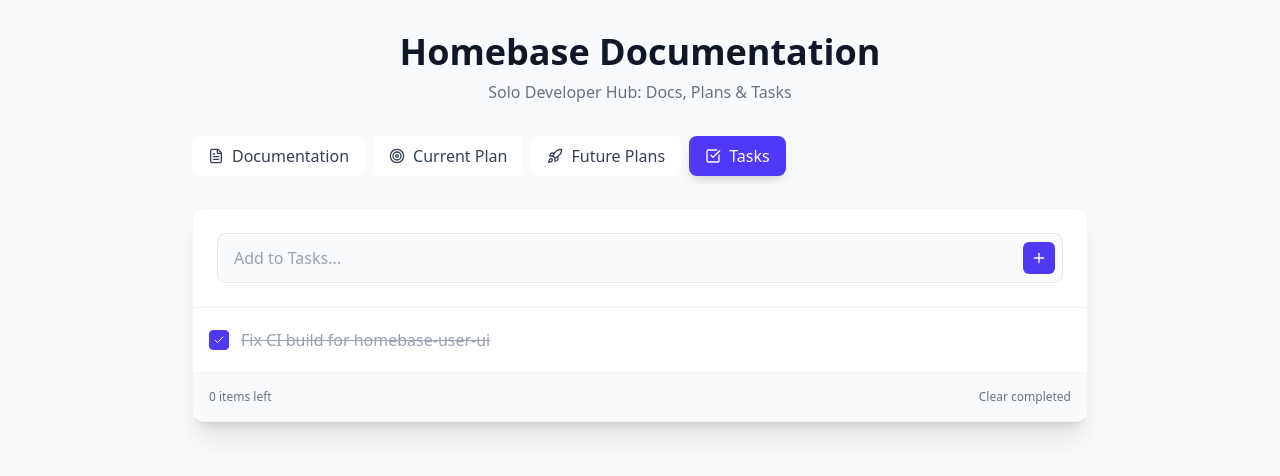
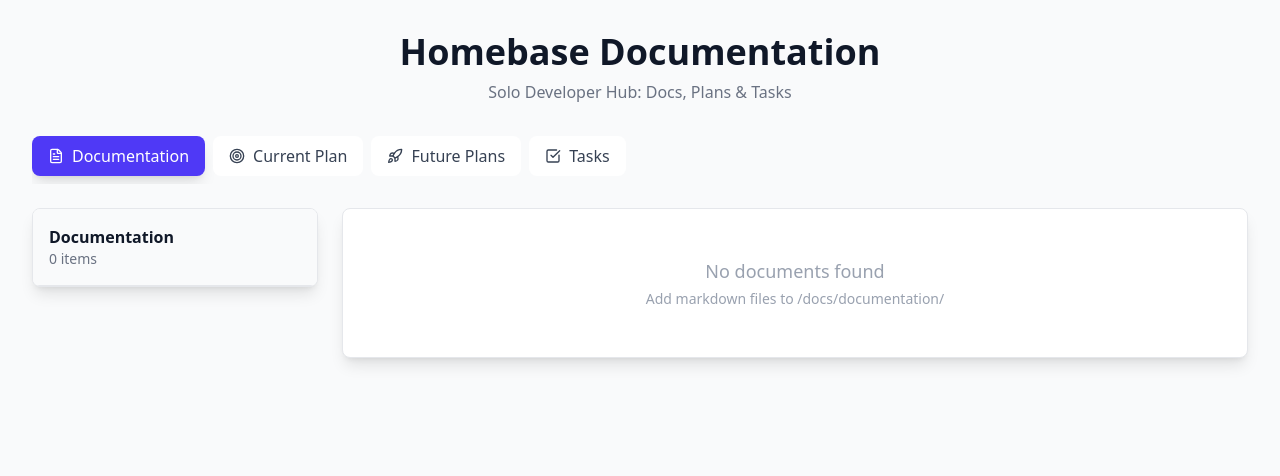
Before and after one commit to CherupallyPremkumar/homebase-documentation, a React (Vite) app: page / in a window 1280 px wide. Shown: the top 476 px of the page. Built offline with nearby package versions, Linux system fonts and the light colour scheme.

Commit message:
Implement file-based documentation system with markdown support

```diff
--- a/package.json
+++ b/package.json
@@ -15,9 +15,13 @@
     "@tailwindcss/vite": "^4.1.18",
     "class-variance-authority": "^0.7.1",
     "clsx": "^2.1.1",
+    "gray-matter": "^4.0.3",
     "lucide-react": "^0.562.0",
+    "plantuml-encoder": "^1.4.0",
     "react": "^19.2.0",
     "react-dom": "^19.2.0",
+    "react-markdown": "^10.1.0",
+    "remark-gfm": "^4.0.1",
     "tailwind-merge": "^3.4.0",
     "tailwindcss-animate": "^1.0.7"
   },
--- a/src/App.tsx
+++ b/src/App.tsx
@@ -1,89 +1,23 @@
-import { useState, useEffect } from 'react';
-import { Plus, Trash2, Check, FileText, Target, Rocket, CheckSquare } from 'lucide-react';
+import { useState, useMemo } from 'react';
+import { FileText, Target, Rocket, CheckSquare } from 'lucide-react';
+import ReactMarkdown from 'react-markdown';
+import remarkGfm from 'remark-gfm';
+import matter from 'gray-matter';
 import { cn } from '@/lib/utils';
 
 type Category = 'documentation' | 'current-plan' | 'future-plans' | 'tasks';
 
-interface Todo {
+interface DocItem {
   id: string;
-  text: string;
-  completed: boolean;
-  createdAt: number;
+  title: string;
   category: Category;
+  content: string;
+  order?: number;
+  priority?: string;
 }
 
-const SEED_ITEMS: Todo[] = [
-  // Documentation
-  {
-    id: 'doc-1',
-    text: '📦 Package Management: Using Git URL dependencies (v1.0.0) for @homebase/shared',
-    completed: false,
-    createdAt: Date.now() - 1000,
-    category: 'documentation',
-  },
-  {
-    id: 'doc-2',
-    text: '🏗️ Architecture: Modular Monolith with Chenile Framework (Java backend)',
-    completed: false,
-    createdAt: Date.now() - 2000,
-    category: 'documentation',
-  },
-  {
-    id: 'doc-3',
-    text: '⚛️ Frontend Stack: React + TypeScript + Tailwind CSS',
-    completed: false,
-    createdAt: Date.now() - 3000,
-    category: 'documentation',
-  },
-
-  // Current Plan
-  {
-    id: 'current-1',
-    text: '🛠️ Building product management module with variants and pricing',
-    completed: false,
-    createdAt: Date.now() - 4000,
-    category: 'current-plan',
-  },
-  {
-    id: 'current-2',
-    text: '🎨 Developing user-facing e-commerce UI (homebase-user-ui)',
-    completed: false,
-    createdAt: Date.now() - 5000,
-    category: 'current-plan',
-  },
-
-  // Future Plans
-  {
-    id: 'future-1',
-    text: '📦 Phase 2: Migrate to GitHub Packages for dependency management',
-    completed: false,
-    createdAt: Date.now() - 6000,
-    category: 'future-plans',
-  },
-  {
-    id: 'future-2',
-    text: '🏗️ Phase 3: Evaluate Monorepo (Turborepo/Nx) when team grows',
-    completed: false,
-    createdAt: Date.now() - 7000,
-    category: 'future-plans',
-  },
-  {
-    id: 'future-3',
-    text: '📝 Document API contracts between frontend and backend',
-    completed: false,
-    createdAt: Date.now() - 8000,
-    category: 'future-plans',
-  },
-
-  // Tasks
-  {
-    id: 'task-1',
-    text: 'Fix CI build for homebase-user-ui',
-    completed: true,
-    createdAt: Date.now() - 9000,
-    category: 'tasks',
-  },
-];
+// Import all markdown files
+const docFiles = import.meta.glob('../docs/**/*.md', { as: 'raw', eager: true });
 
 const CATEGORIES = [
   { id: 'documentation' as Category, label: 'Documentation', icon: FileText, color: 'blue' },
@@ -93,52 +27,41 @@ const CATEGORIES = [
 ];
 
 function App() {
-  const [activeCategory, setActiveCategory] = useState<Category>('tasks');
-  const [todos, setTodos] = useState<Todo[]>(() => {
-    const saved = localStorage.getItem('homebase-items');
-    if (saved) {
-      return JSON.parse(saved);
+  const [activeCategory, setActiveCategory] = useState<Category>('documentation');
+  const [selectedDoc, setSelectedDoc] = useState<string | null>(null);
+
+  // Parse all markdown files
+  const docs = useMemo(() => {
+    const parsedDocs: DocItem[] = [];
+
+    Object.entries(docFiles).forEach(([path, content]) => {
+      const { data, content: markdown } = matter(content);
+      const category = data.category as Category;
+
+      if (category) {
+        parsedDocs.push({
+          id: path,
+          title: data.title || path.split('/').pop()?.replace('.md', '') || 'Untitled',
+          category,
+          content: markdown,
+          order: data.order,
+          priority: data.priority,
+        });
       }
-    return SEED_ITEMS;
     });
-  const [inputValue, setInputValue] = useState('');
 
-  useEffect(() => {
-    localStorage.setItem('homebase-items', JSON.stringify(todos));
-  }, [todos]);
+    // Sort by order if available
+    return parsedDocs.sort((a, b) => (a.order || 999) - (b.order || 999));
+  }, []);
 
-  const addTodo = (e: React.FormEvent) => {
-    e.preventDefault();
-    if (!inputValue.trim()) return;
-
-    const newTodo: Todo = {
-      id: crypto.randomUUID(),
-      text: inputValue.trim(),
-      completed: false,
-      createdAt: Date.now(),
-      category: activeCategory,
-    };
-
-    setTodos([newTodo, ...todos]);
-    setInputValue('');
-  };
-
-  const toggleTodo = (id: string) => {
-    setTodos(todos.map(todo =>
-      todo.id === id ? { ...todo, completed: !todo.completed } : todo
-    ));
-  };
-
-  const deleteTodo = (id: string) => {
-    setTodos(todos.filter(todo => todo.id !== id));
-  };
-
-  const filteredTodos = todos.filter(todo => todo.category === activeCategory);
+  const filteredDocs = docs.filter(doc => doc.category === activeCategory);
+  const activeDoc = selectedDoc ? docs.find(d => d.id === selectedDoc) : filteredDocs[0];
   const activeConfig = CATEGORIES.find(c => c.id === activeCategory)!;
 
   return (
-    <div className="min-h-screen bg-gray-50 dark:bg-gray-900 py-8 px-4 sm:px-6 lg:px-8">
-      <div className="max-w-4xl mx-auto">
+    <div className="min-h-screen bg-gray-50 dark:bg-gray-900">
+      <div className="max-w-7xl mx-auto px-4 sm:px-6 lg:px-8 py-8">
+        {/* Header */}
         <div className="text-center mb-8">
           <h1 className="text-4xl font-bold text-gray-900 dark:text-white mb-2">
             Homebase Documentation
@@ -156,7 +79,10 @@ function App() {
             return (
               <button
                 key={cat.id}
-                onClick={() => setActiveCategory(cat.id)}
+                onClick={() => {
+                  setActiveCategory(cat.id);
+                  setSelectedDoc(null);
+                }}
                 className={cn(
                   "flex items-center gap-2 px-4 py-2 rounded-lg font-medium transition-all whitespace-nowrap",
                   isActive
@@ -171,82 +97,68 @@ function App() {
           })}
         </div>
 
-        <div className="bg-white dark:bg-gray-800 rounded-xl shadow-xl overflow-hidden border border-gray-100 dark:border-gray-700">
-          <div className="p-6 border-b border-gray-100 dark:border-gray-700 bg-white/50 dark:bg-gray-800/50 backdrop-blur-sm">
-            <form onSubmit={addTodo} className="relative">
-              <input
-                type="text"
-                value={inputValue}
-                onChange={(e) => setInputValue(e.target.value)}
-                placeholder={`Add to ${activeConfig.label}...`}
-                className="w-full px-4 py-3 pr-12 rounded-lg border border-gray-200 dark:border-gray-600 focus:ring-2 focus:ring-indigo-500 focus:border-indigo-500 bg-gray-50 dark:bg-gray-900 text-gray-900 dark:text-white transition-all duration-200 placeholder:text-gray-400"
-              />
+        {/* Content Area */}
+        <div className="grid grid-cols-1 lg:grid-cols-4 gap-6">
+          {/* Sidebar - Document List */}
+          <div className="lg:col-span-1">
+            <div className="bg-white dark:bg-gray-800 rounded-lg shadow-lg border border-gray-200 dark:border-gray-700 overflow-hidden">
+              <div className="p-4 border-b border-gray-200 dark:border-gray-700 bg-gray-50 dark:bg-gray-900">
+                <h2 className="font-semibold text-gray-900 dark:text-white">
+                  {activeConfig.label}
+                </h2>
+                <p className="text-sm text-gray-500 dark:text-gray-400">
+                  {filteredDocs.length} {filteredDocs.length === 1 ? 'item' : 'items'}
+                </p>
+              </div>
+              <div className="divide-y divide-gray-200 dark:divide-gray-700">
+                {filteredDocs.map((doc) => (
                   <button
-                type="submit"
-                className="absolute right-2 top-1/2 -translate-y-1/2 p-2 bg-indigo-600 text-white rounded-md hover:bg-indigo-700 focus:outline-none focus:ring-2 focus:ring-offset-2 focus:ring-indigo-500 transition-colors duration-200"
+                    key={doc.id}
+                    onClick={() => setSelectedDoc(doc.id)}
+                    className={cn(
+                      "w-full text-left px-4 py-3 hover:bg-gray-50 dark:hover:bg-gray-700 transition-colors",
+                      selectedDoc === doc.id && "bg-indigo-50 dark:bg-indigo-900/20 border-l-4 border-indigo-600"
+                    )}
                   >
-                <Plus className="h-4 w-4" />
+                    <div className="font-medium text-gray-900 dark:text-white text-sm">
+                      {doc.title}
+                    </div>
+                    {doc.priority && (
+                      <span className={cn(
+                        "inline-block mt-1 text-xs px-2 py-0.5 rounded",
+                        doc.priority === 'high' && "bg-red-100 text-red-700 dark:bg-red-900/30 dark:text-red-400",
+                        doc.priority === 'medium' && "bg-yellow-100 text-yellow-700 dark:bg-yellow-900/30 dark:text-yellow-400"
+                      )}>
+                        {doc.priority}
+                      </span>
+                    )}
                   </button>
-            </form>
+                ))}
+              </div>
+            </div>
           </div>
 
-          <div className="max-h-[60vh] overflow-y-auto">
-            {filteredTodos.length === 0 ? (
-              <div className="p-12 text-center text-gray-400 dark:text-gray-500">
-                <p className="text-lg">No items yet</p>
-                <p className="text-sm mt-1">Add your first {activeConfig.label.toLowerCase()} item</p>
+          {/* Main Content - Markdown Viewer */}
+          <div className="lg:col-span-3">
+            <div className="bg-white dark:bg-gray-800 rounded-lg shadow-lg border border-gray-200 dark:border-gray-700 overflow-hidden">
+              {activeDoc ? (
+                <div className="p-8">
+                  <h1 className="text-3xl font-bold text-gray-900 dark:text-white mb-6">
+                    {activeDoc.title}
+                  </h1>
+                  <div className="prose prose-lg dark:prose-invert max-w-none">
+                    <ReactMarkdown remarkPlugins={[remarkGfm]}>
+                      {activeDoc.content}
+                    </ReactMarkdown>
+                  </div>
                 </div>
               ) : (
-              <ul className="divide-y divide-gray-100 dark:divide-gray-700">
-                {filteredTodos.map((todo) => (
-                  <li
-                    key={todo.id}
-                    className="group flex items-center justify-between p-4 hover:bg-gray-50 dark:hover:bg-gray-700/50 transition-colors duration-200"
-                  >
-                    <div className="flex items-center gap-3 flex-1 min-w-0">
-                      <button
-                        onClick={() => toggleTodo(todo.id)}
-                        className={cn(
-                          "flex-shrink-0 w-5 h-5 rounded border flex items-center justify-center transition-all duration-200",
-                          todo.completed
-                            ? "bg-indigo-600 border-indigo-600 text-white"
-                            : "border-gray-300 dark:border-gray-500 hover:border-indigo-500 text-transparent"
-                        )}
-                      >
-                        <Check className="h-3 w-3" />
-                      </button>
-                      <span
-                        className={cn(
-                          "text-gray-900 dark:text-gray-100 transition-all duration-200",
-                          todo.completed && "text-gray-400 dark:text-gray-500 line-through"
-                        )}
-                      >
-                        {todo.text}
-                      </span>
+                <div className="p-12 text-center text-gray-400 dark:text-gray-500">
+                  <p className="text-lg">No documents found</p>
+                  <p className="text-sm mt-1">Add markdown files to /docs/{activeCategory}/</p>
                 </div>
-                    <button
-                      onClick={() => deleteTodo(todo.id)}
-                      className="opacity-0 group-hover:opacity-100 p-2 text-gray-400 hover:text-red-500 transition-all duration-200 focus:opacity-100"
-                      aria-label="Delete item"
-                    >
-                      <Trash2 className="h-4 w-4" />
-                    </button>
-                  </li>
-                ))}
-              </ul>
               )}
             </div>
-
-          <div className="bg-gray-50 dark:bg-gray-900/50 p-4 border-t border-gray-100 dark:border-gray-700 text-xs text-gray-500 flex justify-between items-center">
-            <span>{filteredTodos.filter(t => !t.completed).length} items left</span>
-            {filteredTodos.some(t => t.completed) && (
-              <button
-                onClick={() => setTodos(todos.filter(t => t.category !== activeCategory || !t.completed))}
-                className="hover:text-gray-900 dark:hover:text-gray-300 transition-colors"
-              >
-                Clear completed
-              </button>
-            )}
           </div>
         </div>
       </div>
```
Also changed, not shown: 10 other files (tests, documents, lock files or other folders). Lines whose indentation alone changed are shown as unchanged.
